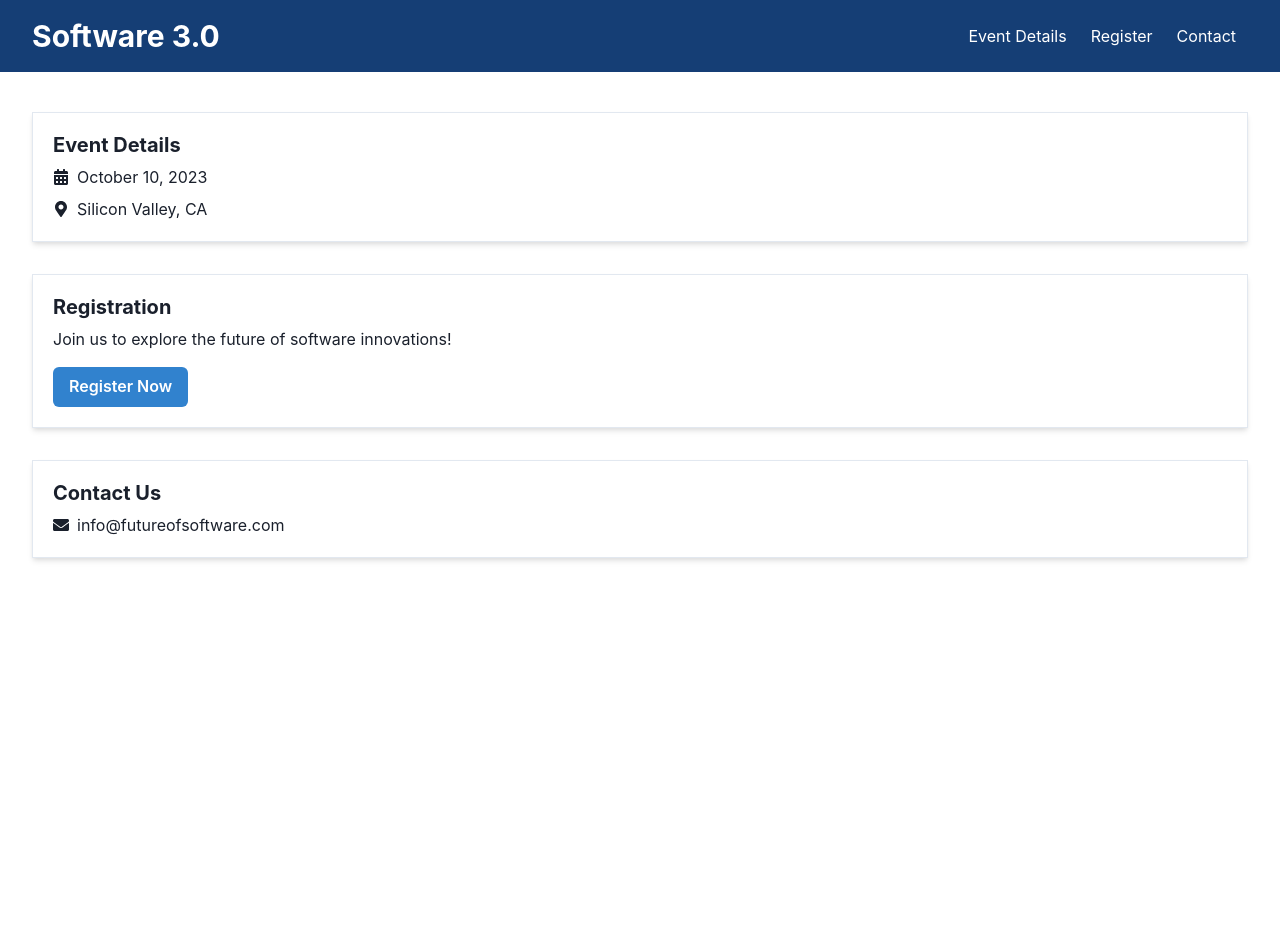
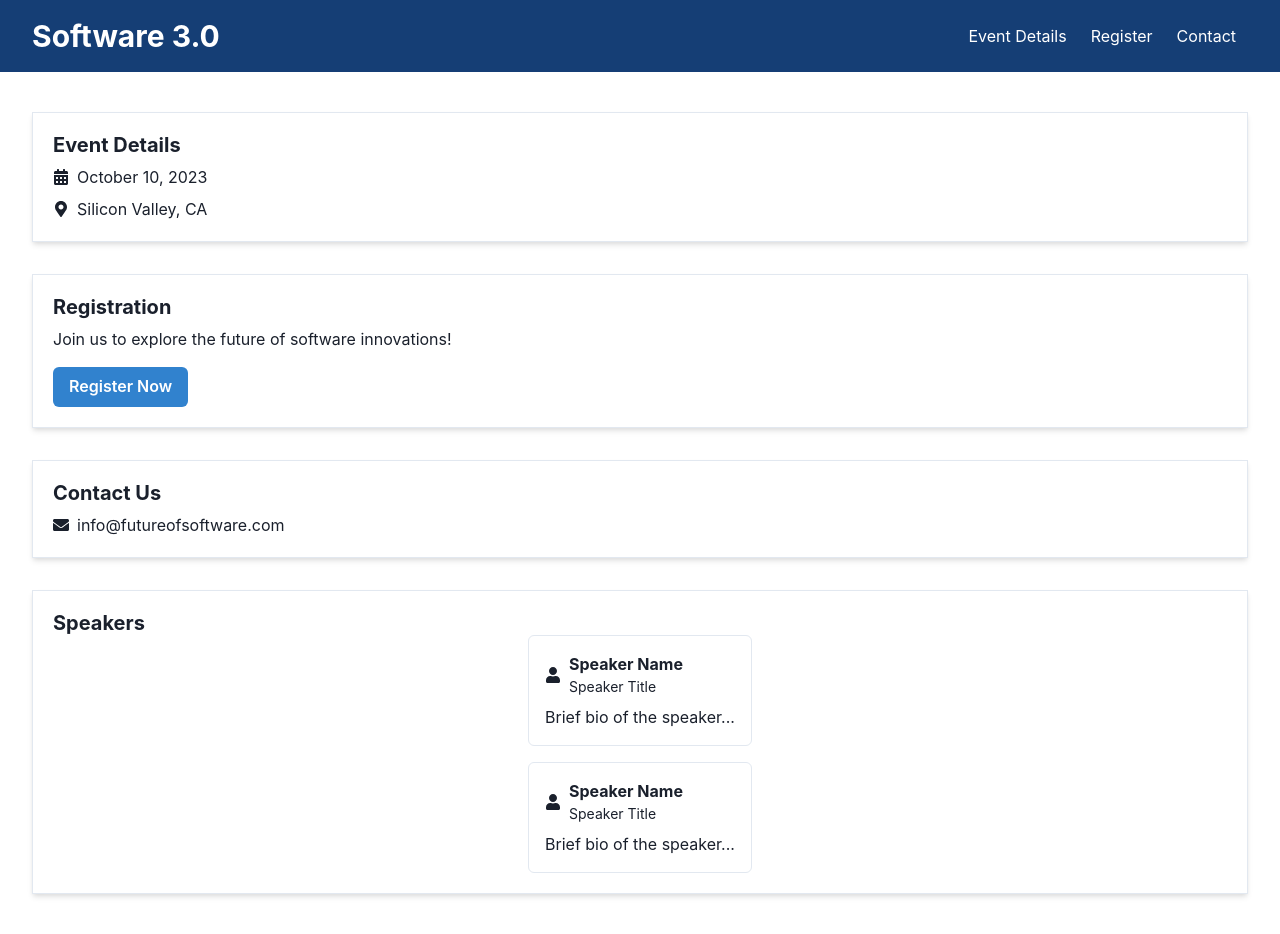
Before and after one commit to GPT-Engineer-App/software-future-event, a React (Vite) app: page / in a window 1280 px wide. Before the commit the page ends 800 px from the top, so only its background shows below. Built offline with nearby package versions, Linux system fonts and the light colour scheme.

Commit message:
Added a new speakers section to the landing page with placeholders for speaker details.

```diff
--- a/src/pages/Index.jsx
+++ b/src/pages/Index.jsx
@@ -1,5 +1,5 @@
 import { Box, Container, Flex, Heading, Text, Button, VStack, Link } from "@chakra-ui/react";
-import { FaEnvelope, FaMapMarkerAlt, FaCalendarAlt, FaTwitter, FaFacebook, FaLinkedin } from "react-icons/fa";
+import { FaEnvelope, FaMapMarkerAlt, FaCalendarAlt, FaTwitter, FaFacebook, FaLinkedin, FaUser } from "react-icons/fa";
 
 const Index = () => {
   return (
@@ -38,6 +38,32 @@ const Index = () => {
             <Text ml={2}>info@futureofsoftware.com</Text>
           </Flex>
         </Box>
+        <Box id="speakers" p={5} shadow="md" borderWidth="1px">
+          <Heading size="md">Speakers</Heading>
+          <VStack spacing={4}>
+            <Box borderWidth="1px" p={4} borderRadius="md">
+              <Flex align="center">
+                <FaUser />
+                <Box ml={2}>
+                  <Text fontWeight="bold">Speaker Name</Text>
+                  <Text fontSize="sm">Speaker Title</Text>
+                </Box>
+              </Flex>
+              <Text mt={2}>Brief bio of the speaker...</Text>
+            </Box>
+            <Box borderWidth="1px" p={4} borderRadius="md">
+              <Flex align="center">
+                <FaUser />
+                <Box ml={2}>
+                  <Text fontWeight="bold">Speaker Name</Text>
+                  <Text fontSize="sm">Speaker Title</Text>
+                </Box>
+              </Flex>
+              <Text mt={2}>Brief bio of the speaker...</Text>
+            </Box>
+            {/* Repeat the above Box for more speakers as needed */}
+          </VStack>
+        </Box>
       </VStack>
     </Container>
   );
```
